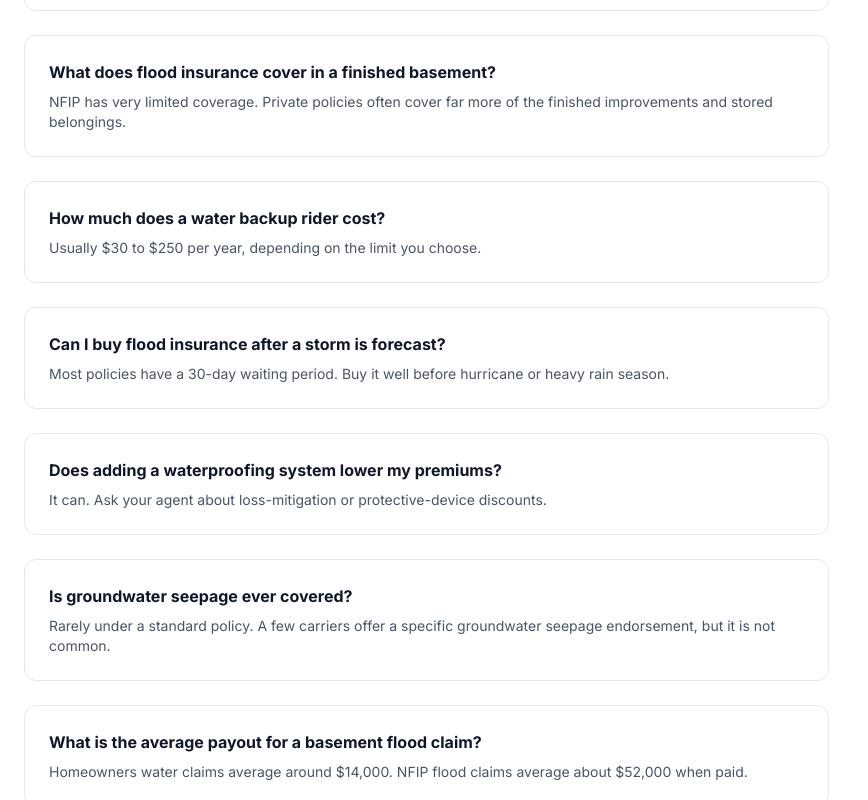
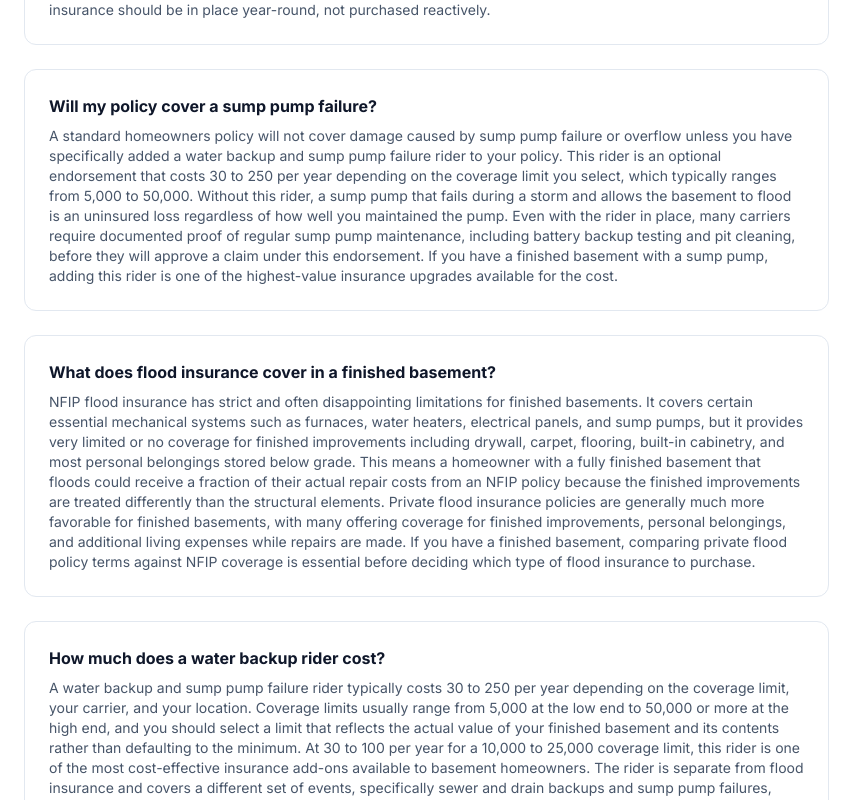
Before and after one commit to thebasementguide2026/basement-guide, a Next.js app: page /articles/basement-flooding-insurance in a window 1280 px wide. Shown: the part 7460-8260 px from the top of the page, without its empty margins (0-868 px from the left). Built offline with nearby package versions, Linux system fonts and the light colour scheme.

Commit message:
Replace FAQ answers with expanded versions

```diff
--- a/app/articles/basement-flooding-insurance/page.tsx
+++ b/app/articles/basement-flooding-insurance/page.tsx
@@ -241,35 +241,35 @@ export default function BasementFloodingInsurance() {
           <div className='space-y-6 my-8'>
             <div className='border border-slate-200 rounded-xl p-6'>
               <h4 className='font-bold text-slate-900 mb-2'>Does homeowners insurance cover basement flooding from rain?</h4>
-              <p className='text-slate-600 text-sm'>No. Rain entering from outside is considered surface water or groundwater and requires separate flood insurance.</p>
+              <p className='text-slate-600 text-sm'>No, rain entering a basement from outside is considered surface water or groundwater intrusion and is excluded from standard homeowners insurance under virtually every HO-3 policy. This is one of the most common and costly misunderstandings in home insurance because many homeowners assume their policy covers flooding in general, when in fact it only covers water damage that originates from a source inside the home that fails suddenly. To be covered for rain-related basement flooding, you need a separate flood insurance policy either through the National Flood Insurance Program or a private flood carrier. Because most NFIP and private flood policies have a 30-day waiting period before coverage takes effect, purchasing flood insurance after a storm is forecast is too late. If you live in an area that receives significant rainfall or is near any body of water, flood insurance should be in place year-round, not purchased reactively.</p>
             </div>
             <div className='border border-slate-200 rounded-xl p-6'>
               <h4 className='font-bold text-slate-900 mb-2'>Will my policy cover a sump pump failure?</h4>
-              <p className='text-slate-600 text-sm'>Only if you added the water backup and sump pump rider.</p>
+              <p className='text-slate-600 text-sm'>A standard homeowners policy will not cover damage caused by sump pump failure or overflow unless you have specifically added a water backup and sump pump failure rider to your policy. This rider is an optional endorsement that costs 30 to 250 per year depending on the coverage limit you select, which typically ranges from 5,000 to 50,000. Without this rider, a sump pump that fails during a storm and allows the basement to flood is an uninsured loss regardless of how well you maintained the pump. Even with the rider in place, many carriers require documented proof of regular sump pump maintenance, including battery backup testing and pit cleaning, before they will approve a claim under this endorsement. If you have a finished basement with a sump pump, adding this rider is one of the highest-value insurance upgrades available for the cost.</p>
             </div>
             <div className='border border-slate-200 rounded-xl p-6'>
               <h4 className='font-bold text-slate-900 mb-2'>What does flood insurance cover in a finished basement?</h4>
-              <p className='text-slate-600 text-sm'>NFIP has very limited coverage. Private policies often cover far more of the finished improvements and stored belongings.</p>
+              <p className='text-slate-600 text-sm'>NFIP flood insurance has strict and often disappointing limitations for finished basements. It covers certain essential mechanical systems such as furnaces, water heaters, electrical panels, and sump pumps, but it provides very limited or no coverage for finished improvements including drywall, carpet, flooring, built-in cabinetry, and most personal belongings stored below grade. This means a homeowner with a fully finished basement that floods could receive a fraction of their actual repair costs from an NFIP policy because the finished improvements are treated differently than the structural elements. Private flood insurance policies are generally much more favorable for finished basements, with many offering coverage for finished improvements, personal belongings, and additional living expenses while repairs are made. If you have a finished basement, comparing private flood policy terms against NFIP coverage is essential before deciding which type of flood insurance to purchase.</p>
             </div>
             <div className='border border-slate-200 rounded-xl p-6'>
               <h4 className='font-bold text-slate-900 mb-2'>How much does a water backup rider cost?</h4>
-              <p className='text-slate-600 text-sm'>Usually $30 to $250 per year, depending on the limit you choose.</p>
+              <p className='text-slate-600 text-sm'>A water backup and sump pump failure rider typically costs 30 to 250 per year depending on the coverage limit, your carrier, and your location. Coverage limits usually range from 5,000 at the low end to 50,000 or more at the high end, and you should select a limit that reflects the actual value of your finished basement and its contents rather than defaulting to the minimum. At 30 to 100 per year for a 10,000 to 25,000 coverage limit, this rider is one of the most cost-effective insurance add-ons available to basement homeowners. The rider is separate from flood insurance and covers a different set of events, specifically sewer and drain backups and sump pump failures, which flood insurance does not cover. Call your current homeowners carrier and ask specifically about water backup coverage limits and pricing, as many homeowners do not realize this option exists until after they experience a loss.</p>
             </div>
             <div className='border border-slate-200 rounded-xl p-6'>
               <h4 className='font-bold text-slate-900 mb-2'>Can I buy flood insurance after a storm is forecast?</h4>
-              <p className='text-slate-600 text-sm'>Most policies have a 30-day waiting period. Buy it well before hurricane or heavy rain season.</p>
+              <p className='text-slate-600 text-sm'>No, purchasing flood insurance after a storm is forecast or already approaching will not provide coverage for that event. The NFIP imposes a standard 30-day waiting period between the date of purchase and the date coverage takes effect, which exists specifically to prevent homeowners from buying coverage only when a flood is imminent. Some private flood insurers offer shorter waiting periods, typically 10 to 14 days, and a small number of carriers offer immediate coverage in certain circumstances such as a new home purchase with a mortgage requirement, but these are exceptions rather than the rule. The practical implication is that flood insurance must be treated as an ongoing year-round protection rather than a seasonal purchase, particularly in regions with hurricane seasons, spring snowmelt, or frequent heavy rainfall. If you do not currently have flood insurance and your basement has any risk of outside water entry, purchasing a policy during a calm period is the only way to ensure it will be in force when you need it.</p>
             </div>
             <div className='border border-slate-200 rounded-xl p-6'>
               <h4 className='font-bold text-slate-900 mb-2'>Does adding a waterproofing system lower my premiums?</h4>
-              <p className='text-slate-600 text-sm'>It can. Ask your agent about loss-mitigation or protective-device discounts.</p>
+              <p className='text-slate-600 text-sm'>Yes, in two meaningful ways. First, many insurance carriers offer modest loss-mitigation discounts of 5 to 15 percent on the water damage portion of your premium when you install a sump pump with battery backup, an interior perimeter drainage system, or a full waterproofing system, because these measures reduce the likelihood of a covered water damage claim. Second, and more importantly for claim outcomes, documented waterproofing and maintenance records strengthen your position during a claims investigation by demonstrating to the adjuster that you took reasonable steps to protect the home, which can be the deciding factor when a claim falls into a gray area between sudden accidental damage and gradual neglect. Installing waterproofing systems does not convert standard homeowners insurance into flood coverage, and it will not eliminate the need for a separate flood policy or a water backup rider. However, homeowners with documented waterproofing systems, maintained sump pumps, and clean inspection records consistently have better claim outcomes than those without, both in terms of approval rates and final payout amounts.</p>
             </div>
             <div className='border border-slate-200 rounded-xl p-6'>
               <h4 className='font-bold text-slate-900 mb-2'>Is groundwater seepage ever covered?</h4>
-              <p className='text-slate-600 text-sm'>Rarely under a standard policy. A few carriers offer a specific groundwater seepage endorsement, but it is not common.</p>
+              <p className='text-slate-600 text-sm'>Groundwater seepage is rarely covered under standard homeowners insurance because insurers classify it as gradual damage resulting from a maintenance issue rather than a sudden accidental loss, and most HO-3 policies explicitly exclude water that seeps or leaks through foundation walls, floors, or below-grade openings over time. A small number of specialty carriers offer a groundwater seepage endorsement as an optional add-on, but it is not common, tends to carry significant exclusions, and is often only available in areas where the risk profile makes it commercially viable for the insurer. NFIP flood insurance covers flooding caused by surface water and overflow from bodies of water but does not cover seepage from hydrostatic pressure unless the seepage is directly caused by a covered flood event. The most reliable financial protection against groundwater seepage damage is preventing it in the first place through interior or exterior waterproofing, proper grading, functional gutters and downspouts, and a maintained sump pump system rather than relying on insurance coverage that is difficult to obtain and easy to deny.</p>
             </div>
             <div className='border border-slate-200 rounded-xl p-6'>
               <h4 className='font-bold text-slate-900 mb-2'>What is the average payout for a basement flood claim?</h4>
-              <p className='text-slate-600 text-sm'>Homeowners water claims average around $14,000. NFIP flood claims average about $52,000 when paid.</p>
+              <p className='text-slate-600 text-sm'>Average payouts vary significantly by the type of flood and the policy involved. Homeowners insurance water damage claims, which cover internal events like burst pipes and appliance failures, average around 13,954 per claim nationally. NFIP flood insurance claims average approximately 52,000 when paid, reflecting the severity of outside water events that reach the basement, though the actual payout depends heavily on what the policy covers at the basement level and the documented value of the damage. The gap between what a homeowner expects to receive and what they actually receive is often largest for finished basements because NFIP coverage for finished basement improvements is severely limited. Private flood insurance payouts tend to be closer to actual repair costs for finished basements because private policies are more likely to cover finished improvements, personal property, and additional living expenses. The most important factor in maximizing any basement flood payout is thorough pre-event documentation of the finished basement, its contents, and all installed systems, combined with same-day claim filing and professional restoration estimates.</p>
             </div>
           </div>
 
```
